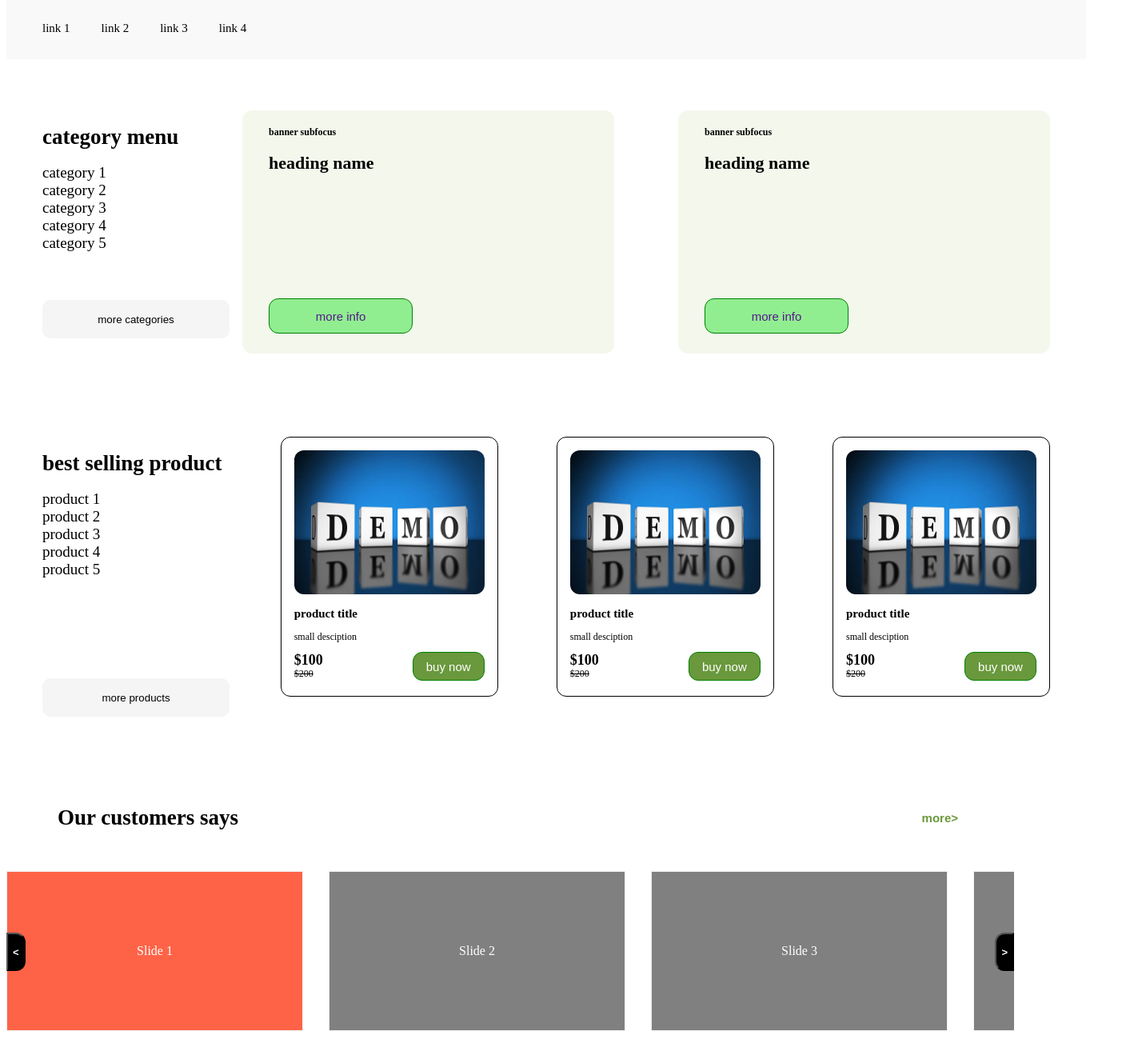
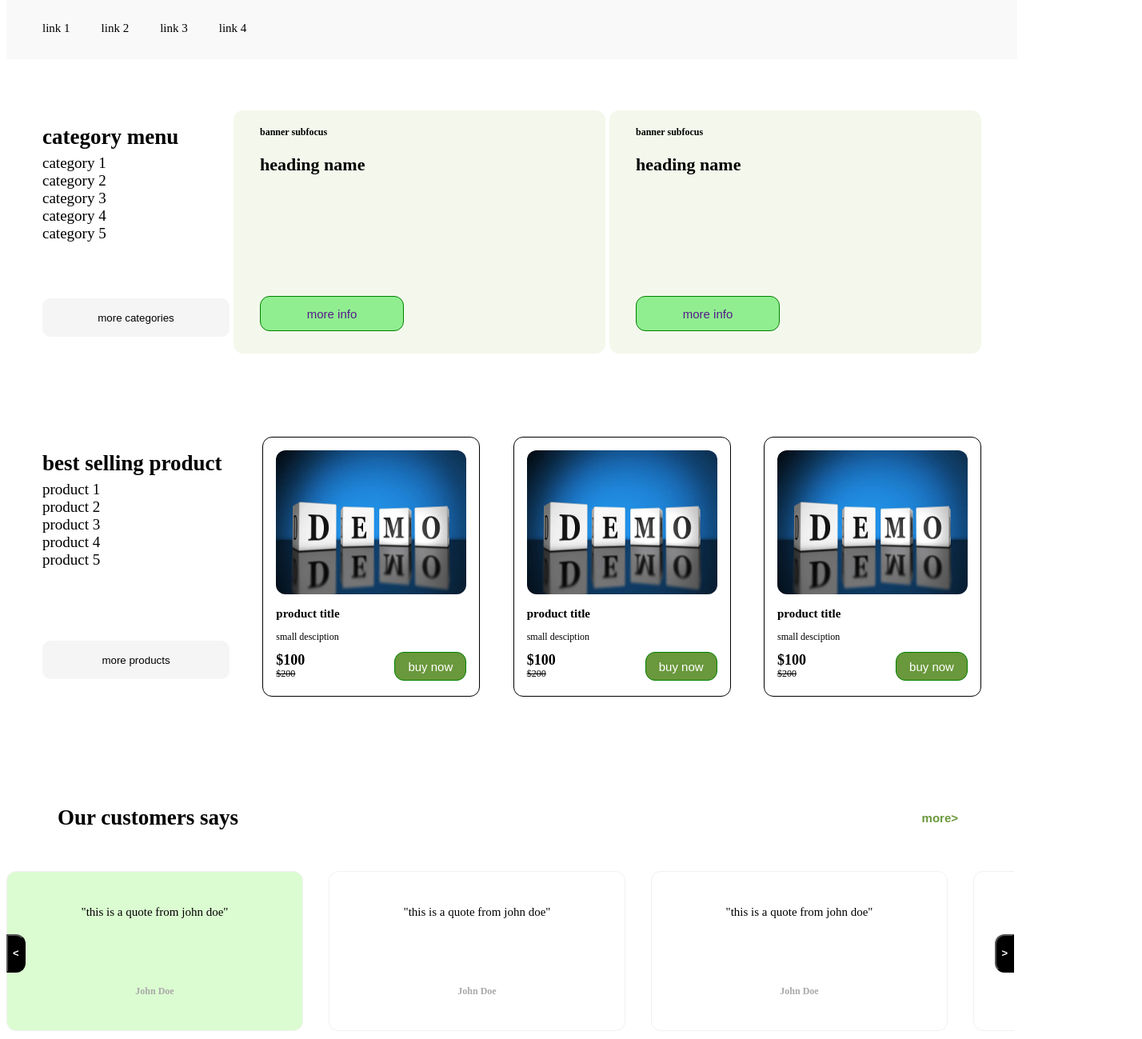
Before and after one commit to DrPeaTea/market-website, a plain HTML site: page index.html in a window 1280 px wide. Shown: the part 141-1440 px from the top of the page at 80% size, 1428 px wide, since content can reach past the window. Drawn offline with Linux system fonts and the light colour scheme.

Commit message:
fixes
fixed earlier side bars, removed absolute/relative position, changed to grid system

```diff
--- a/index.html
+++ b/index.html
@@ -14,16 +14,16 @@
       ><a href="link 3">link 3 </a><a href="link 4">link 4 </a>
     </div>
     <div class="category">
-      <div>
-        <h1>category menu</h1>
+      <div class="category-sidebar">
+       <h1>category menu</h1>
         <ul>
           <li><a href="category1">category 1</a></li>
           <li><a href="category2">category 2</a></li>
           <li><a href="category3">category 3</a></li>
           <li><a href="category4">category 4</a></li>
           <li><a href="category5">category 5</a></li>
-          <button class="more"><a href="more">more categories</a></button>
         </ul>
+        <div> <button class="category-button"><a href="more">more categories</a></button></div>
       </div>
       <div class="banner1">
         <h1>banner subfocus</h1>
@@ -39,14 +39,14 @@
       </div>
     </div>
     <div class="best-seller">
-      <div>
+      <div class="best-seller-sidebar">
         <h1>best selling product</h1>
-        <ul>
+        <div class="links-list"><ul>
           <li><a href="product1">product 1</a></li>
           <li><a href="product2">product 2</a></li>
           <li><a href="product3">product 3</a></li>
           <li><a href="product4">product 4</a></li>
-          <li><a href="product5">product 5</a></li>
+          <li><a href="product5">product 5</a></li></div>
           <button class="more-products">
             <a href="more-products">more products</a>
           </button>
@@ -111,16 +111,46 @@
       </div>
       <div class="carousel">
         <div class="container">
-          <div class="slide active">Slide 1</div>
-          <div class="slide">Slide 2</div>
-          <div class="slide">Slide 3</div>
-          <div class="slide">Slide 4</div>
-          <div class="slide">Slide 5</div>
-          <div class="slide">Slide 6</div>
-          <div class="slide">Slide 7</div>
-          <div class="slide">Slide 8</div>
-          <div class="slide">Slide 9</div>
-          <div class="slide">Slide 10</div>
+          <div class="slide active">
+            <div class="quote">"this is a quote from john doe"</div>
+            <div class="reviewers-name">John Doe</div>
+          </div>
+          <div class="slide">
+            <div class="quote">"this is a quote from john doe"</div>
+            <div class="reviewers-name">John Doe</div>
+          </div>
+          <div class="slide">
+            <div class="quote">"this is a quote from john doe"</div>
+            <div class="reviewers-name">John Doe</div>
+          </div>
+          <div class="slide">
+            <div class="quote">"this is a quote from john doe"</div>
+            <div class="reviewers-name">John Doe</div>
+          </div>
+          <div class="slide">
+            <div class="quote">"this is a quote from john doe"</div>
+            <div class="reviewers-name">John Doe</div>
+          </div>
+          <div class="slide">
+            <div class="quote">"this is a quote from john doe"</div>
+            <div class="reviewers-name">John Doe</div>
+          </div>
+          <div class="slide">
+            <div class="quote">"this is a quote from john doe"</div>
+            <div class="reviewers-name">John Doe</div>
+          </div>
+          <div class="slide">
+            <div class="quote">"this is a quote from john doe"</div>
+            <div class="reviewers-name">John Doe</div>
+          </div>
+          <div class="slide">
+            <div class="quote">"this is a quote from john doe"</div>
+            <div class="reviewers-name">John Doe</div>
+          </div>
+          <div class="slide">
+            <div class="quote">"this is a quote from john doe"</div>
+            <div class="reviewers-name">John Doe</div>
+          </div>
         </div>
         <div class="controls">
           <button class="prev">&#x3c;</button>
--- a/style.css
+++ b/style.css
@@ -4,12 +4,12 @@
     align-items: center;
     font-size: 18px;
     padding: 0px 80px;
-    width: 1260px;
+    max-width: 1260px;
     height: 130px;
 }
 .links-bar {
     background-color: #F9F9F9;
-    width: 1260px;
+    max-width: 1260px;
     height: 45px;
     font-size: 15px;
     display: flex;
@@ -23,9 +23,25 @@
     display: flex;
     justify-content: space-between;
     padding: 64px 45px;
-    width: 1260px;
+    max-width: 1260px;
     height: 280px;
 }
+.category-sidebar{
+    display: grid;
+    grid-template-rows: 55px 180px 100px;
+}
+.category-button{
+    grid-row-start: 3;
+    width: 234px;
+    height: 48px;
+    background-color: #F5F5F5;
+    border-radius: 10px;
+    border-style: none;
+    transition-duration: 0.5s;
+}
+.category-button:hover {
+    background-color: lightslategray;
+    }
 .category h1{
     font-size: 27px;
 }
@@ -37,7 +53,7 @@
     font-style: none;
     font-size: 19px ;
     }
-.more {
+.banner-more {
     width: 234px;
     height: 48px;
     background-color: #F5F5F5;
@@ -45,21 +61,15 @@
     border-style: none;
     transition-duration: 0.5s;
 }
-.category .more{
-    position: absolute;
-    bottom: 59px;
-}
-.more:hover {
-background-color: lightslategray;
-}
 .banner1 {
-    position: relative;
     background-color:#F4F8EC;
     border-radius: 12px;
     padding: 12px;
     width: 420px;
     height: 280px;
     padding-left: 33px;
+    display: grid;
+    grid-template-rows: 25px 195px 60px;
 }
 .banner1 h1{
     font-size: 12px;
@@ -68,13 +78,14 @@ background-color: lightslategray;
     font-size: 22px;
 }
 .banner2 {
-    position: relative;
     background-color:#F4F8EC;
     border-radius: 12px;
     padding: 12px;
     width: 420px;
     height: 280px;
     padding-left: 33px;
+    display: grid;
+    grid-template-rows: 25px 195px 60px;
 }
 .banner2 h1{
     font-size: 12px;
@@ -95,14 +106,7 @@ a:hover{
 a:active{
     text-decoration: none;
 }
-.banner1 .banner-button {
-    position: absolute;
-    bottom: 25px;
-}
-.banner2 .banner-button {
-    position: absolute;
-    bottom: 25px;
-}
+
 .banner-button{
     background-color: lightgreen;
     border-radius: 12px;
@@ -116,13 +120,16 @@ a:active{
        background-color: green;
        color: lightgreen;
    }
-   .best-seller{
+.best-seller{
     display: flex;
     justify-content: space-between;
-    position: relative;
     padding: 64px 45px;
-    width: 1260px;
+    max-width: 1260px;
     height: 345px;
+}
+.best-seller-sidebar {
+    display:grid;
+    grid-template-rows: 55px 200px 90px;
 }
 .best-seller h1{
     font-size: 27px;
@@ -136,16 +143,13 @@ a:active{
     font-size: 19px ;
     }
 .more-products {
+    grid-row-start: 3;
     width: 234px;
     height: 48px;
     background-color: #F5F5F5;
     border-radius: 10px;
     border-style: none;
     transition-duration: 0.5s;
-}
-.best-seller .more-products{
-    position: absolute;
-    bottom: 59px;
 }
 .more-products:hover {
 background-color: lightslategray;
@@ -211,10 +215,11 @@ img {
     width: 90px;
     height: 36px;
 }
-.buy-now:hover {
+.buybutton:hover {
        background-color: green;
-       color: lightgreen;
+       color: white;
     }
+
 .reviews {
     display:grid;
     grid-template-columns:630px 630px;
@@ -246,25 +251,35 @@ img {
 .slide {
         height: 198px;
         width: 369px;
-        background: gray;
-        color: white;
+        border-radius: 12px;
+        background: white;
+        color: black;
         display: flex;
+        flex-direction: column;
         align-items: center;
-        justify-content: center;
+        justify-content:space-around;
         border: 1px solid #F1F1F1;
         flex-shrink: 0;
     }
-
+.quote {
+    font-size: 15px;
+    font-weight: 500;
+}
+.reviewers-name{
+    font-size: 12px;
+    font-weight: 600;
+    color: #A9A9A9;
+}
 .slide.active {
-        background: tomato;
+        background: rgb(219, 252, 209);
     }
 .controls {
-    position:relative       ;
+    position:relative;
     z-index: 2;
     background: none;
     border: none;
     font-size:48;
-    top: -123px;
+    top: calc(-50% + 24px);
     display: flex;
     justify-content: space-between;
     }
@@ -309,7 +324,8 @@ img {
     justify-content: end;
     align-items: center;
 }
-.more-button{background-color: white;
+.more-button{
+    background-color: white;
     border: none;
     font-size: 15px;
     font-weight: 700;
@@ -317,6 +333,7 @@ img {
 
 }
 .product-line {
+    max-width: 1260px;
     grid-column-start: 1;
     grid-column-end: 5;
     display: flex;
```
